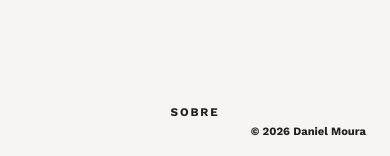
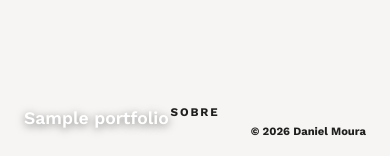
Before and after one commit to gustavopelayo/architect-portfolio, a FastAPI app: page / in a window 390 px wide. Shown: the part 688-844 px from the top of the page. Run offline with FastAPI, Linux system fonts and the light colour scheme; tables that the repository leaves empty hold one stand-in row (values such as "Sample post"); grey boxes marked "Sample" are stand-in pictures.

Commit message:
feat: display project name on hero slideshow

```diff
--- a/app/static/css/style.css
+++ b/app/static/css/style.css
@@ -893,3 +893,30 @@ footer {
     pointer-events: none;
     z-index: 201;
 }
+
+/* Hero project name display */
+.hero-project-name {
+    position: absolute;
+    bottom: 2rem;
+    left: 2rem;
+    color: white;
+    font-size: 1.5rem;
+    font-weight: 600;
+    text-shadow: 0 2px 8px rgba(0, 0, 0, 0.5);
+    opacity: 0;
+    transition: opacity 0.3s ease;
+    pointer-events: none;
+    z-index: 10;
+}
+
+.hero-project-name.visible {
+    opacity: 1;
+}
+
+@media (max-width: 768px) {
+    .hero-project-name {
+        font-size: 1.1rem;
+        bottom: 1.5rem;
+        left: 1.5rem;
+    }
+}
--- a/app/templates/index.html
+++ b/app/templates/index.html
@@ -7,9 +7,16 @@
     {% if settings.hero_images %}
     <div class="hero-slideshow">
         {% for img in settings.hero_images %}
-        <img src="{{ img.image_url }}" alt="{{ get_translated_field(img, 'caption', lang) or '' }}" class="hero-image hero-slide{% if loop.first %} active{% endif %}">
+        <img src="{{ img.image_url }}"
+             alt="{{ get_translated_field(img, 'caption', lang) or '' }}"
+             class="hero-image hero-slide{% if loop.first %} active{% endif %}"
+             {% if img.portfolio %}
+             data-project-name-pt="{{ img.portfolio.name_pt or img.portfolio.name or '' }}"
+             data-project-name-en="{{ img.portfolio.name_en or '' }}"
+             {% endif %}>
         {% endfor %}
     </div>
+    <div class="hero-project-name" id="heroProjectName"></div>
     {% else %}
     <img src="/static/uploads/hero-minimalist.jpg" alt="Architecture Studio" class="hero-image">
     {% endif %}
@@ -23,11 +30,31 @@
 (function() {
     var slides = document.querySelectorAll('.hero-slide');
     var sidx = 0;
+    var projectNameEl = document.getElementById('heroProjectName');
+    var currentLang = document.documentElement.lang || 'pt';
+
+    function updateProjectName() {
+        if (!projectNameEl) return;
+
+        var currentSlide = slides[sidx];
+        var projectNamePt = currentSlide.getAttribute('data-project-name-pt');
+        var projectNameEn = currentSlide.getAttribute('data-project-name-en');
+
+        var projectName = currentLang === 'en' ? (projectNameEn || projectNamePt) : projectNamePt;
+
+        if (projectName && projectName.trim()) {
+            projectNameEl.textContent = projectName;
+            projectNameEl.classList.add('visible');
+        } else {
+            projectNameEl.classList.remove('visible');
+        }
+    }
 
     function advance() {
         slides[sidx].classList.remove('active');
         sidx = (sidx + 1) % slides.length;
         slides[sidx].classList.add('active');
+        updateProjectName();
     }
 
     if (slides.length > 1) {
@@ -37,7 +64,10 @@
         slides.forEach(function(s) {
             s.addEventListener('click', function(e) { e.stopPropagation(); advance(); });
         });
+        updateProjectName(); // Show name for first slide
         setInterval(advance, 6000);
+    } else if (slides.length === 1) {
+        updateProjectName(); // Show name for single slide
     }
 })();
 </script>
```
